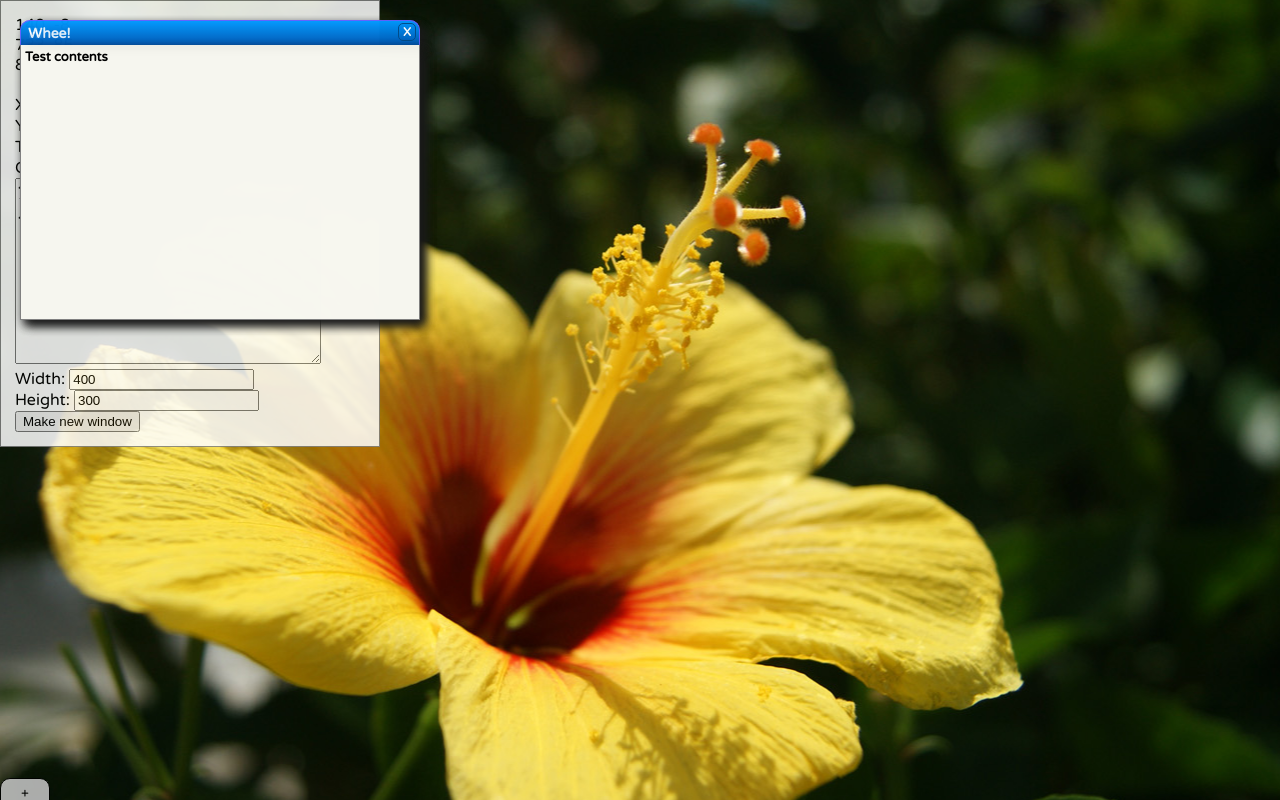
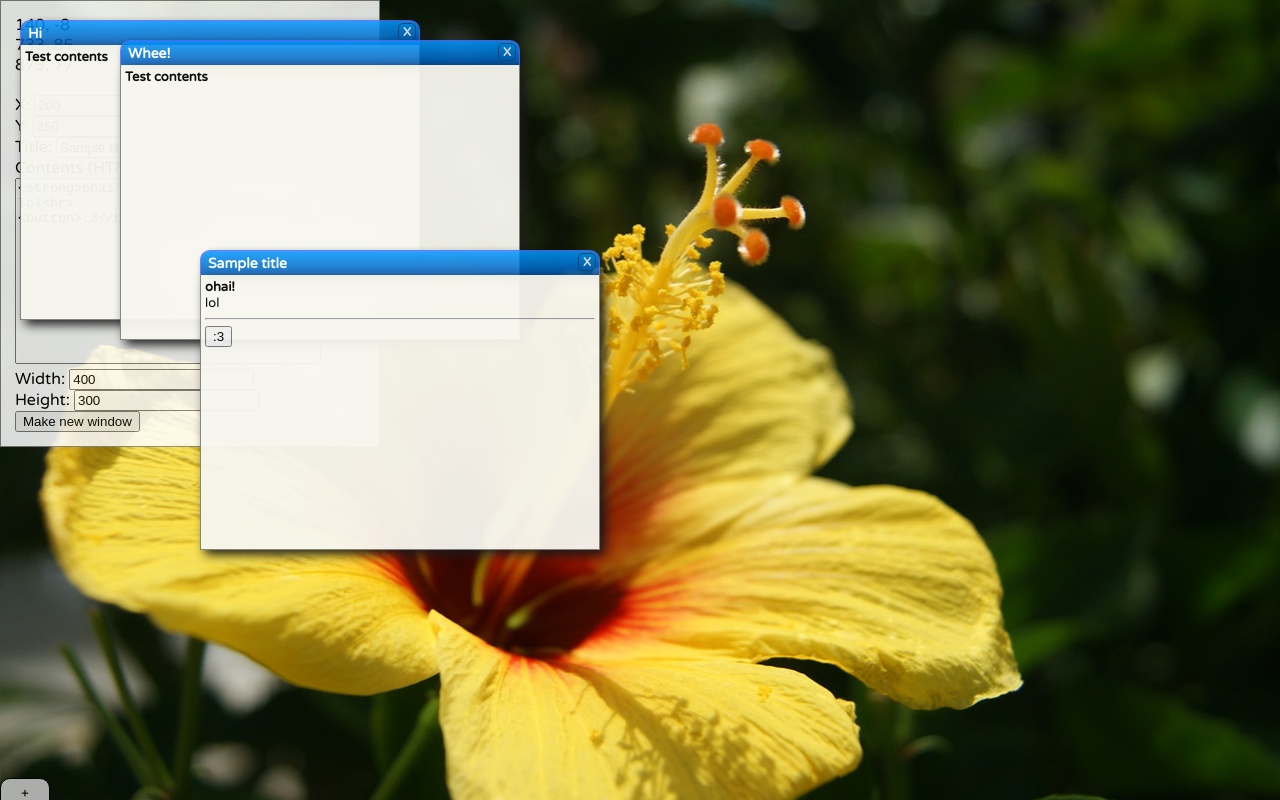
Before and after one commit to joepie91/jsde, a plain HTML site: page index.html in a window 1280 px wide. Both pictures are taken after a click on the button "Make new window". Drawn offline with Linux system fonts and the light colour scheme.

Commit message:
Fix demo form, and add a .getWindow method

```diff
--- a/index.html
+++ b/index.html
@@ -24,11 +24,22 @@
 				});
 
 				new JsdeWindow({
-					x: 20,
-					y: 20,
+					x: 120,
+					y: 40,
 					width: 400,
 					height: 300,
 					title: "Whee!"
+				});
+
+				$("#demo_button").click(function(event){
+					new JsdeWindow({
+						width: parseInt($("#w").val()),
+						height: parseInt($("#h").val()),
+						x: parseInt($("#x").val()),
+						y: parseInt($("#y").val()),
+						title: $("#title").val(),
+						contents: $("#contents").val()
+					});
 				});
 			})
 		</script>
@@ -42,7 +53,7 @@
 			<span id="id2">733, 85<br>873, 77</span><br><br>
 			X: <input id="x" value="200" type="text"><br>
 			Y: <input id="y" value="250" type="text"><br>
-			Title: <input id="title" value="200" type="text"><br>
+			Title: <input id="title" value="Sample title" type="text"><br>
 			Contents (HTML): <br>
 <textarea id="contents" style="width: 300px; height: 180px;">&lt;strong&gt;ohai!&lt;/strong&gt;&lt;br&gt;
 lol&lt;hr&gt;
@@ -50,7 +61,7 @@ lol&lt;hr&gt;
 </textarea><br>
 			Width: <input id="w" value="400" type="text"><br>
 			Height: <input id="h" value="300" type="text"><br>
-			<button onclick="createWindow(parseInt($('#x').val()),parseInt($('#y').val()),$('#title').val(),$('#contents').val(),parseInt($('#w').val()),parseInt($('#h').val())).bringToForeground();">Make new window</button>
+			<button id="demo_button">Make new window</button>
 		</div>
 		<div class="workspace-bar">
 			<span id="workspace-tab-list">
--- a/jsde.js
+++ b/jsde.js
@@ -11,6 +11,10 @@
 		 .attr('unselectable', 'off')
 		 .css('user-select', 'text')
 		 .off('selectstart');
+	};
+
+	$.fn.getWindow = function() {
+		return this.closest(".window-inner").data("jsde-window");
 	};
 })(jQuery);
 
@@ -29,7 +33,7 @@ function JsdeWindow(options)
 	$.extend(this, options);
 
 	this._outer = $("#jsde_templates .template_window").clone()[0];
-	this._inner = $(this._outer).children(".window-inner")[0];
+	this._inner = $(this._outer).find(".window-inner")[0];
 	this._title = $(this._outer).children(".window-title")[0];
 
 	if(typeof options.visible !== "undefined" && options.visible == false)
@@ -126,6 +130,7 @@ JsdeWindow.prototype.SetSize = function(width, height)
 
 JsdeWindow.prototype.SetContents = function(html)
 {
+	console.log("set contents", html, this);
 	return $(this._inner).html(html);
 }
 
```
Also changed, not shown: docs/api.html (+1 -1 lines), 1 other file.
